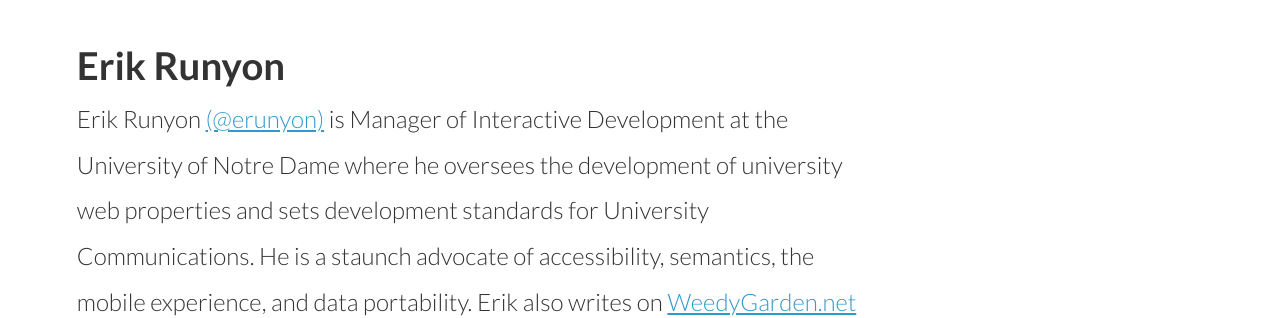
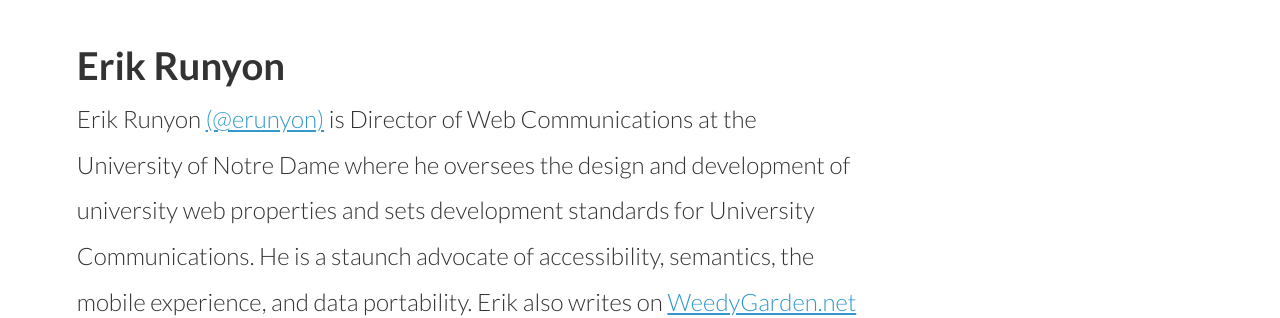
Before and after one commit to thedougco/responsive.ly, a Jekyll site: the page built from about/index.md, in a window 1280 px wide. Shown: the part 1685-2003 px from the top of the page. Built offline with Jekyll 4.4.1, drawn with Linux system fonts in a browser that asks for light colours; nearby versions of some CDN libraries; Markdown is read by kramdown in place of the engine named in the settings; comment, search, counter and statistics services are not loaded.

Commit message:
update Erik bio on About

```diff
--- a/about/index.md
+++ b/about/index.md
@@ -20,4 +20,4 @@
 
 ## Erik Runyon
 
-Erik Runyon [(@erunyon)](http://www.twitter.com/erunyon) is Manager of Interactive Development at the University of Notre Dame where he oversees the development of university web properties and sets development standards for University Communications. He is a staunch advocate of accessibility, semantics, the mobile experience, and data portability. Erik also writes on [WeedyGarden.net](http://www.weedygarden.net/) and the [ND.edu blog](http://blogs.nd.edu/nddotedu/).
+Erik Runyon [(@erunyon)](http://www.twitter.com/erunyon) is Director of Web Communications at the University of Notre Dame where he oversees the design and development of university web properties and sets development standards for University Communications. He is a staunch advocate of accessibility, semantics, the mobile experience, and data portability. Erik also writes on [WeedyGarden.net](http://www.weedygarden.net/) and the [ND.edu blog](http://blogs.nd.edu/nddotedu/).
```
